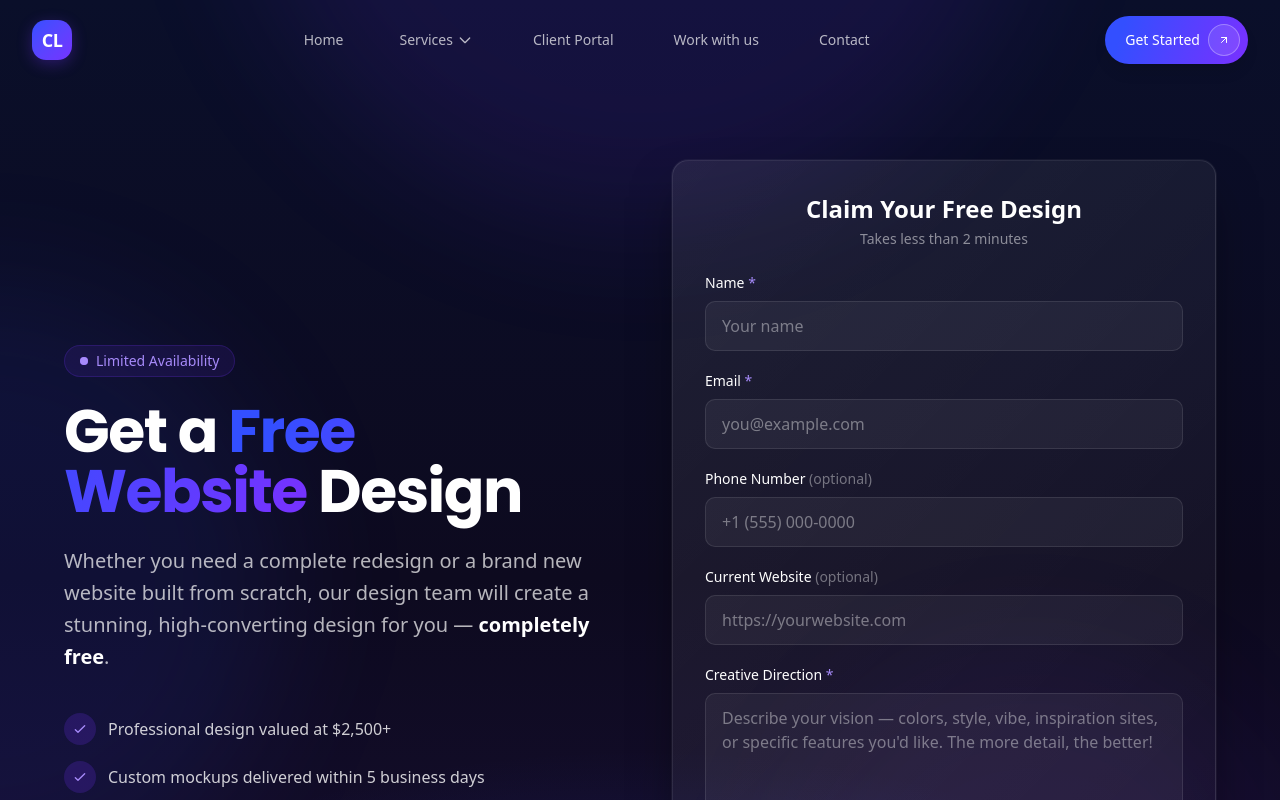
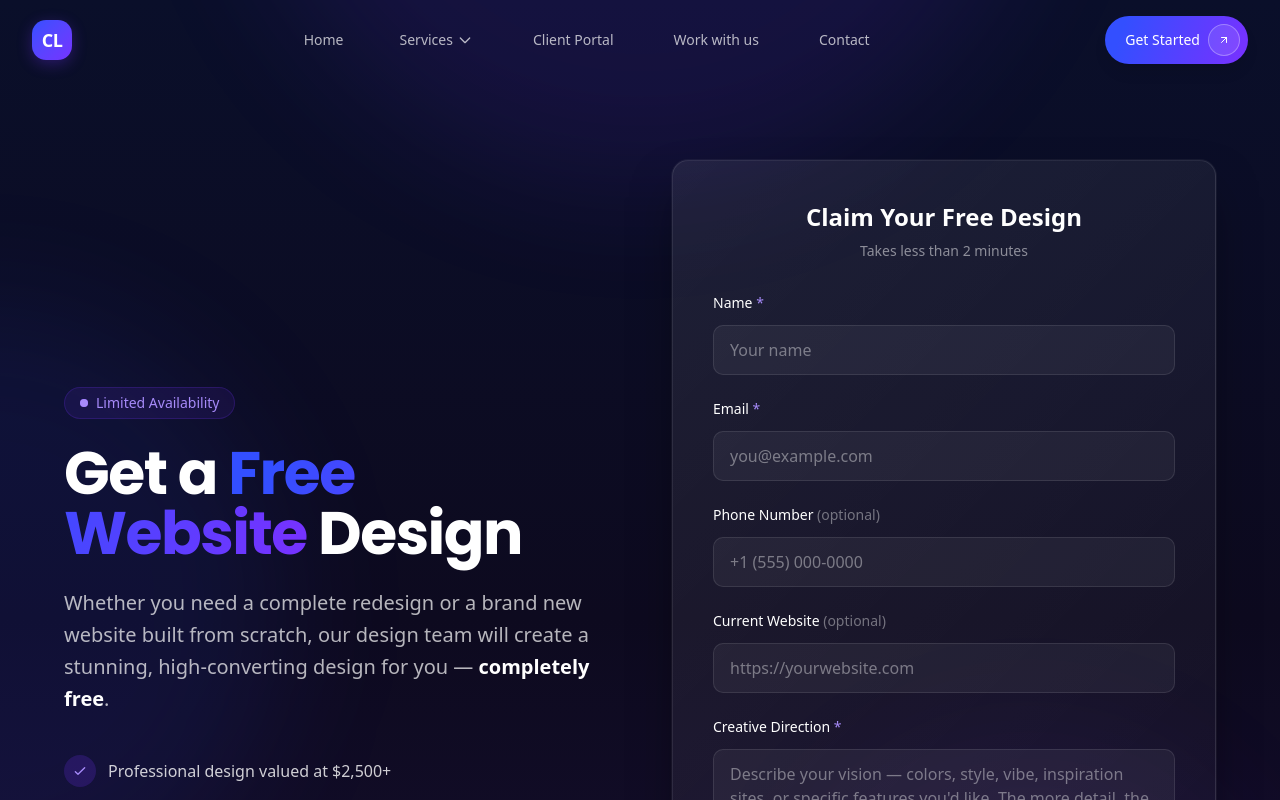
Before and after one commit to jgierlach/core-labs-landing-page, a SvelteKit app: page /website-redesign in a window 1280 px wide. Shown: the top 800 px of the page. Built offline with nearby package versions, Linux system fonts and the light colour scheme.

Commit message:
Enhance form layout in website redesign page by adjusting spacing and padding for improved readability and user experience.

```diff
--- a/src/routes/website-redesign/+page.svelte
+++ b/src/routes/website-redesign/+page.svelte
@@ -190,7 +190,7 @@
 					{:else}
 						<form
 							bind:this={formElement}
-							class="form-card rounded-2xl border border-white/10 bg-white/5 p-8 backdrop-blur-xl"
+							class="form-card rounded-2xl border border-white/10 bg-white/5 p-8 sm:p-10 backdrop-blur-xl"
 							action="https://www.corelabs.digital/f/74bcbe36-65c1-4ca2-b0c6-7d817681f319"
 							method="POST"
 							onsubmit={handleSubmit}
@@ -204,9 +204,9 @@
 								autocomplete="off"
 							/>
 
-							<div class="mb-6 text-center">
+							<div class="mb-8 text-center">
 								<h2 class="text-xl font-semibold text-white sm:text-2xl">Claim Your Free Design</h2>
-								<p class="mt-1 text-sm text-white/50">Takes less than 2 minutes</p>
+								<p class="mt-2 text-sm text-white/50">Takes less than 2 minutes</p>
 							</div>
 
 							{#if errorMessage}
@@ -215,10 +215,10 @@
 								</div>
 							{/if}
 
-							<div class="space-y-5">
+							<div class="space-y-6">
 								<!-- Name -->
 								<div>
-									<label for="name" class="mb-2 block text-sm font-medium text-white">
+									<label for="name" class="mb-3 block text-sm font-medium text-white">
 										Name <span class="text-[#a78bfa]">*</span>
 									</label>
 									<input
@@ -235,7 +235,7 @@
 
 								<!-- Email -->
 								<div>
-									<label for="email" class="mb-2 block text-sm font-medium text-white">
+									<label for="email" class="mb-3 block text-sm font-medium text-white">
 										Email <span class="text-[#a78bfa]">*</span>
 									</label>
 									<input
@@ -252,7 +252,7 @@
 
 								<!-- Phone (optional) -->
 								<div>
-									<label for="phone" class="mb-2 block text-sm font-medium text-white">
+									<label for="phone" class="mb-3 block text-sm font-medium text-white">
 										Phone Number <span class="text-white/40">(optional)</span>
 									</label>
 									<input
@@ -268,7 +268,7 @@
 
 								<!-- Current Website (optional) -->
 								<div>
-									<label for="current-website" class="mb-2 block text-sm font-medium text-white">
+									<label for="current-website" class="mb-3 block text-sm font-medium text-white">
 										Current Website <span class="text-white/40">(optional)</span>
 									</label>
 									<input
@@ -283,7 +283,7 @@
 
 								<!-- Creative Direction -->
 								<div>
-									<label for="creative-direction" class="mb-2 block text-sm font-medium text-white">
+									<label for="creative-direction" class="mb-3 block text-sm font-medium text-white">
 										Creative Direction <span class="text-[#a78bfa]">*</span>
 									</label>
 									<textarea
@@ -298,7 +298,7 @@
 								</div>
 
 								<!-- hCaptcha -->
-								<div class="flex justify-center pt-2">
+								<div class="flex justify-center pt-4">
 									<div class="h-captcha" data-sitekey="9f64291e-4d3a-4ae8-b4ee-5692268481b2" data-theme="dark"></div>
 								</div>
 
```
